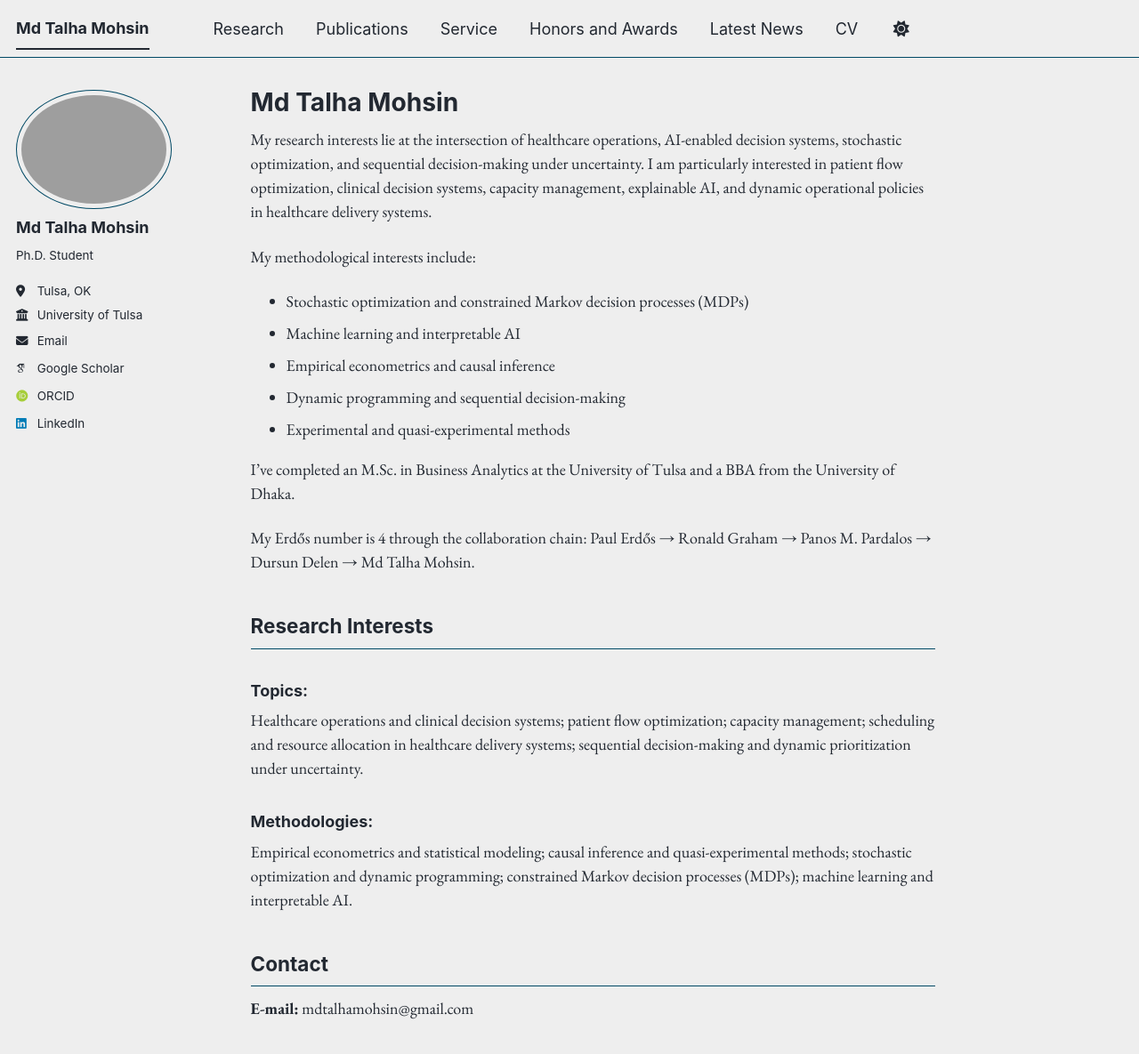
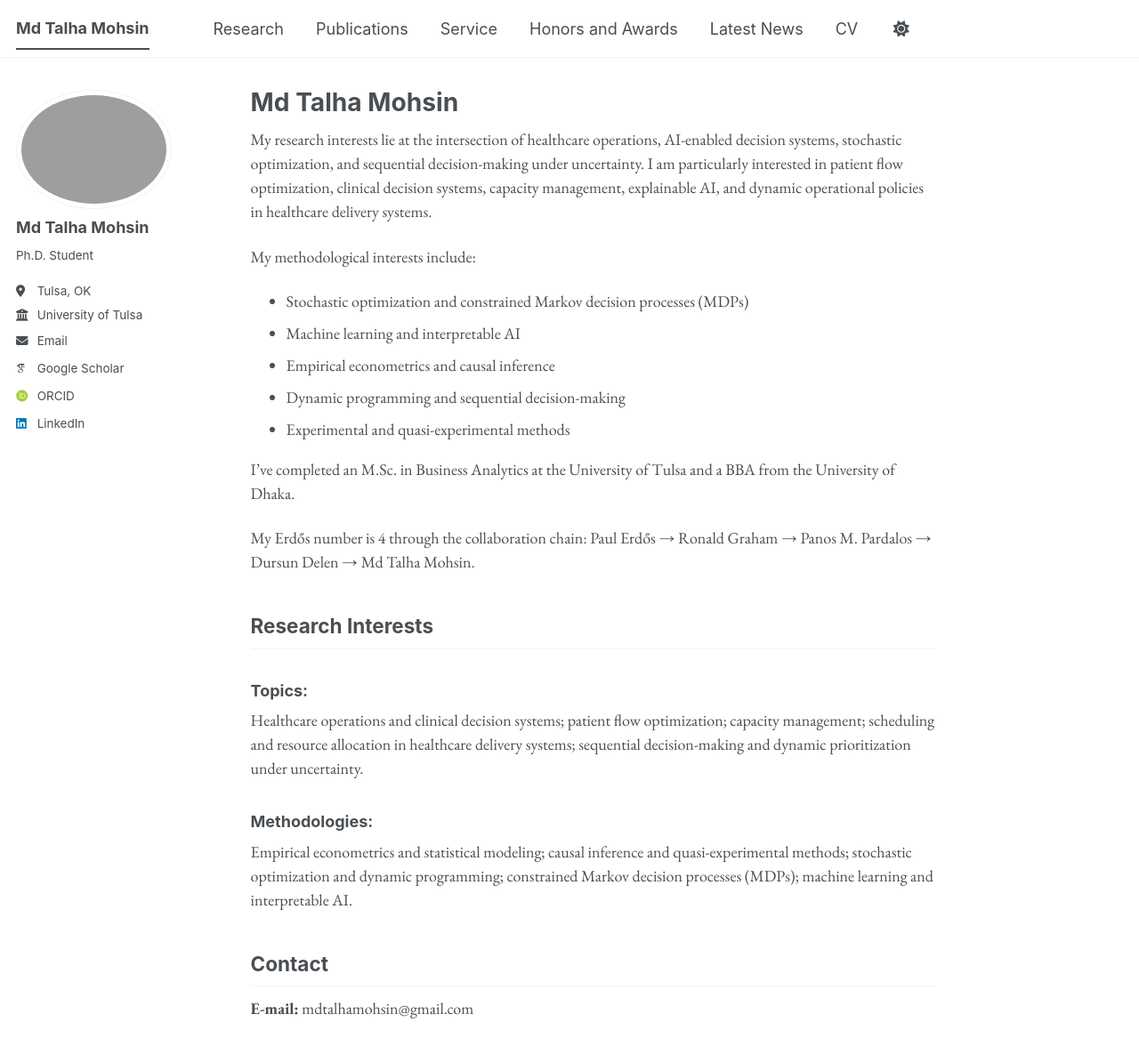
Before and after one commit to mdtalhamohsin/mdtalhamohsin.github.io, a Jekyll site: the page built from _pages/about.md, in a window 1280 px wide and 1252 px high. Shown: the top 1185 px of the window at 89% size. Built offline with Jekyll 4.4.1, drawn with Linux system fonts in a browser that asks for light colours; some web fonts are replaced; a script bundle is joined from its source files by our own code; library files that are not in the unit come from our copies.

Commit message:
Update _config.yml

```diff
--- a/_config.yml
+++ b/_config.yml
@@ -8,7 +8,8 @@
 
 # Basic Site Settings
 locale                   : "en-US"
-site_theme               : "air" # The available themes options are "default", "air", "sunrise", "mint", "dirt" and "contrast"
+site_theme               : "default" # The available themes options are "default", "air", "sunrise", "mint", "dirt" and "contrast"
+color_scheme_toggle      : false
 title                    : "Md Talha Mohsin"
 title_separator          : "-"
 name                     : &name "Md Talha Mohsin"
```
